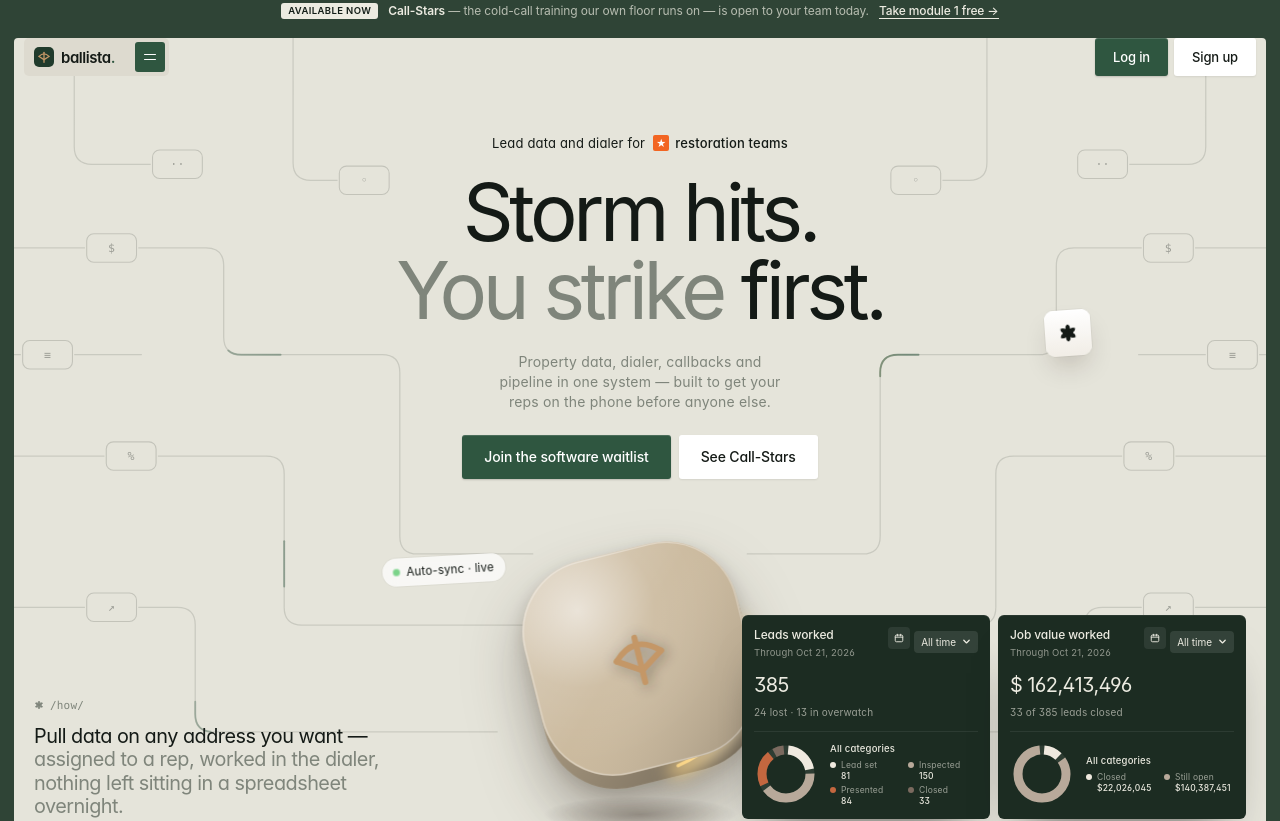
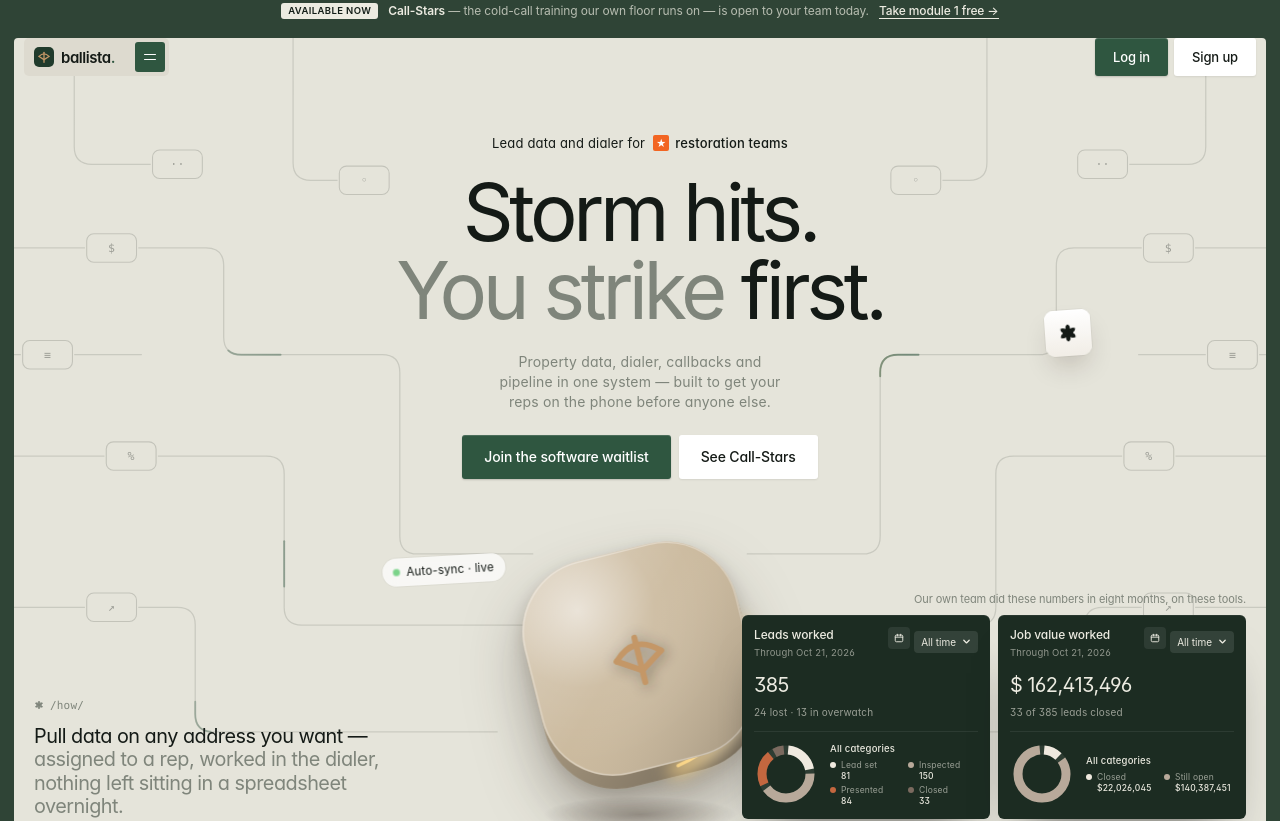
Before and after one commit to EthanDCR/ballistaWebsite, a React (Vite) app: page / in a window 1280 px wide. Shown: the top 821 px of the page. Built offline with nearby package versions, Linux system fonts and the light colour scheme; what pocketbase would draw is missing.

Commit message:
Say our own team put up these numbers in eight months

```diff
--- a/src/pages/Landing.tsx
+++ b/src/pages/Landing.tsx
@@ -102,6 +102,9 @@
           label: "/how/",
           text: "Pull data on any address you want — *assigned to a rep, worked in the dialer, nothing left sitting in a spreadsheet overnight.*",
         }}
+        // Whose numbers these are. Without it the cards read as a product
+        // screenshot; the point is that our own floor put them up.
+        statCardsNote="Our own team did these numbers in eight months, on these tools."
         // The all-time card is actuals, straight from the floor's lead
         // tracking, snapshot 2026-10-21. Edit it from a newer export of the
         // same source, not by hand.
```
